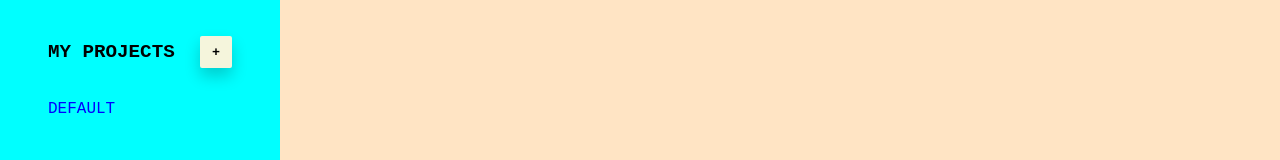
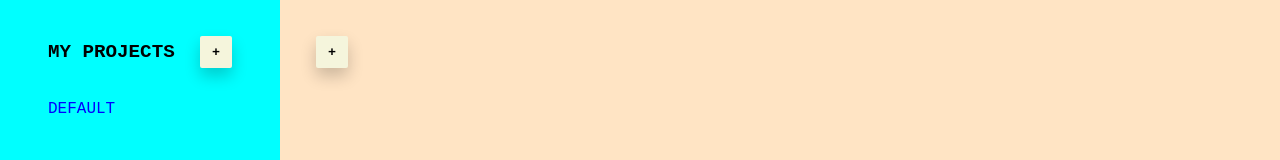
Before and after one commit to LozzyChops/todo, a website built with webpack: page src/index.html in a window 1280 px wide. Shown: the top 160 px of the page. Built offline with nearby package versions, Linux system fonts and the light colour scheme.

Commit message:
Add add task button

```diff
--- a/src/DOM.js
+++ b/src/DOM.js
@@ -9,6 +9,7 @@ const DOMNodes = {
   divProjectList: document.createElement('div'),
   divProjectListHeading: document.createElement('div'),
   divContent: document.createElement('div'),
+  btnContent: document.createElement('button'),
   divToDoList: document.createElement('div'),
   ulProjectNames: document.createElement('ul'),
   hdrProjectList: document.createElement('h1'),
@@ -26,6 +27,7 @@ function setUpInitHTML() {
   DOMNodes.divProjectListHeading.setAttribute('id', 'project-list-heading')
   DOMNodes.divProjectListHeading.classList.add('flex-container')
   DOMNodes.divContent.setAttribute('id', 'content')
+  DOMNodes.btnContent.classList.add('add-button')
   DOMNodes.divToDoList.setAttribute('id', 'to-do-list')
   DOMNodes.ulProjectNames.setAttribute('id', 'project-names')
   DOMNodes.hdrProjectList.classList.add('header')
@@ -40,6 +42,7 @@ function setUpInitHTML() {
   DOMNodes.divSideBar.appendChild(DOMNodes.divProjectList)
   DOMNodes.divRoot.appendChild(DOMNodes.divSideBar)
 
+  DOMNodes.divContent.appendChild(DOMNodes.btnContent)
   DOMNodes.divContent.appendChild(DOMNodes.divToDoList)
   DOMNodes.divRoot.appendChild(DOMNodes.divContent)
 
@@ -48,6 +51,7 @@ function setUpInitHTML() {
   //setup text content
   DOMNodes.hdrProjectList.textContent = 'MY PROJECTS'
   DOMNodes.btnProjectList.textContent = '+'
+  DOMNodes.btnContent.textContent = '+'
 
   //setup events
   //setup the add-project button to add a project to the collection and update the display
@@ -70,3 +74,11 @@ const projectNameContainerFactory = (name) => {
 }
 
 export { DOMNodes, setUpInitHTML, projectNameContainerFactory }
+
+/*
+//setup the add-task button to add a task to the selected project and update the display
+DOMNodes.btnContent.addEventListener('click', function () {
+  let taskName = prompt('Enter task name', 'EXAMPLE TASK')
+  projects.addTask(taskName)
+})
+*/
--- a/src/styles.css
+++ b/src/styles.css
@@ -71,6 +71,17 @@
   background-color: bisque;
   width: 100%;
   height: 100%;
+  padding: 36px 36px;
   /*temporary addition*/
   min-height: 670px;
 }
+
+#content > button {
+  font-weight: bolder;
+  height: 32px;
+  width: 32px;
+  background-color: beige;
+  border: none;
+  border-radius: 2px;
+  box-shadow: 0 8px 16px 0 rgba(0, 0, 0, 0.2);
+}
```
